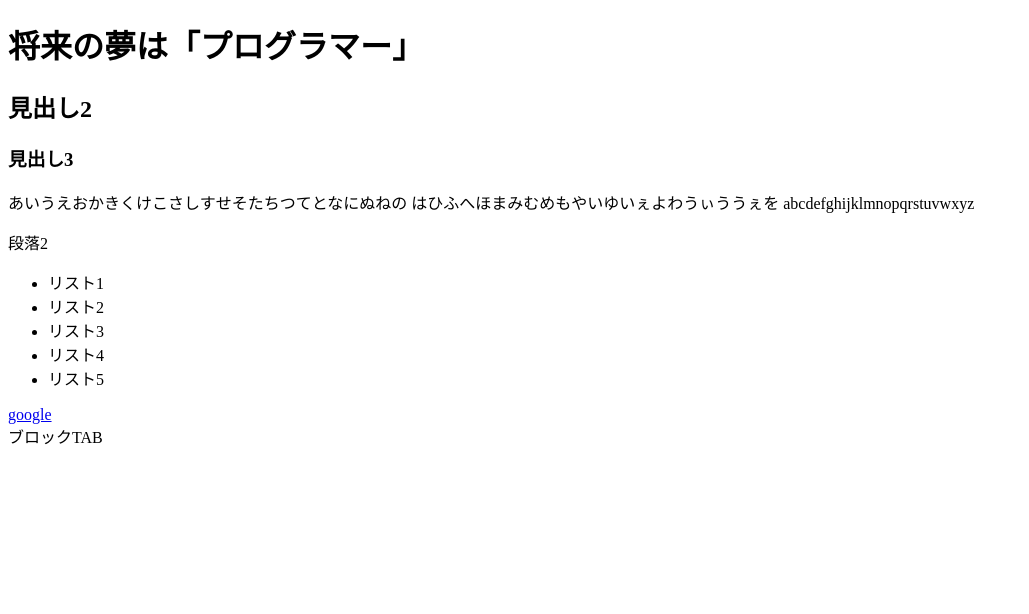
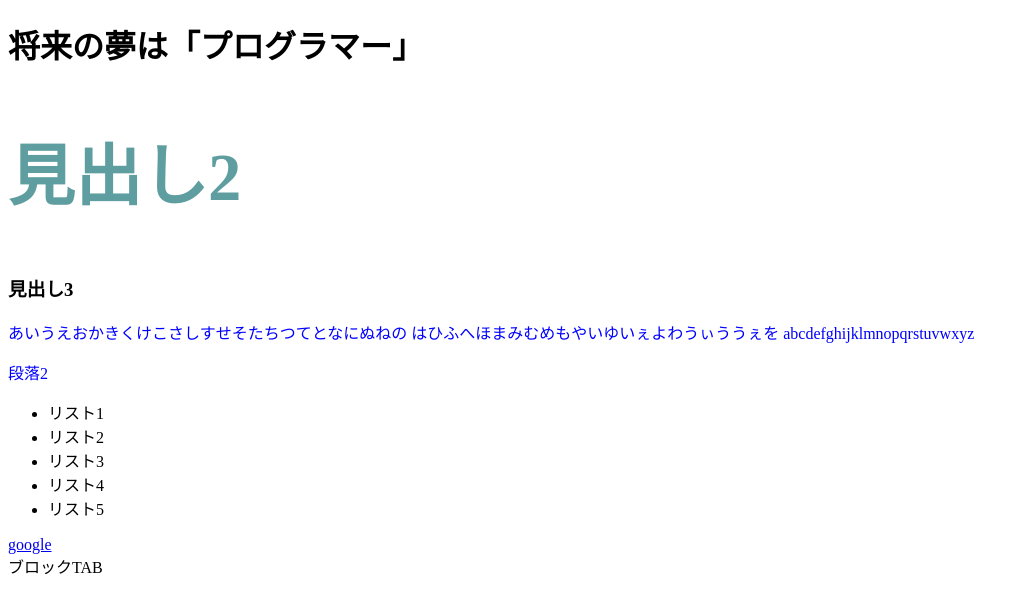
Before and after one commit to kouhei3915/kouhei-hashimoto, a plain HTML site: page index.html in a window 1280 px wide. Shown: the whole page, without its empty margins (0-1029 px from the left). Drawn offline with Linux system fonts and the light colour scheme.

Commit message:
New HTML

```diff
--- a/index.html
+++ b/index.html
@@ -5,8 +5,7 @@
 <meta name="viewport" content="width=dvice,initial-scale=1.0">
 <meta http-equiv="X-UA-compatible" content="ie=edge">
 <title>HTMLの練習</title>
-<link rel="stylesheet" type="text/css" href="index.html">
-
+<link rel="stylesheet" type="text/css" href="css/index.css">
 </style>
 </head>
 <body>
```
